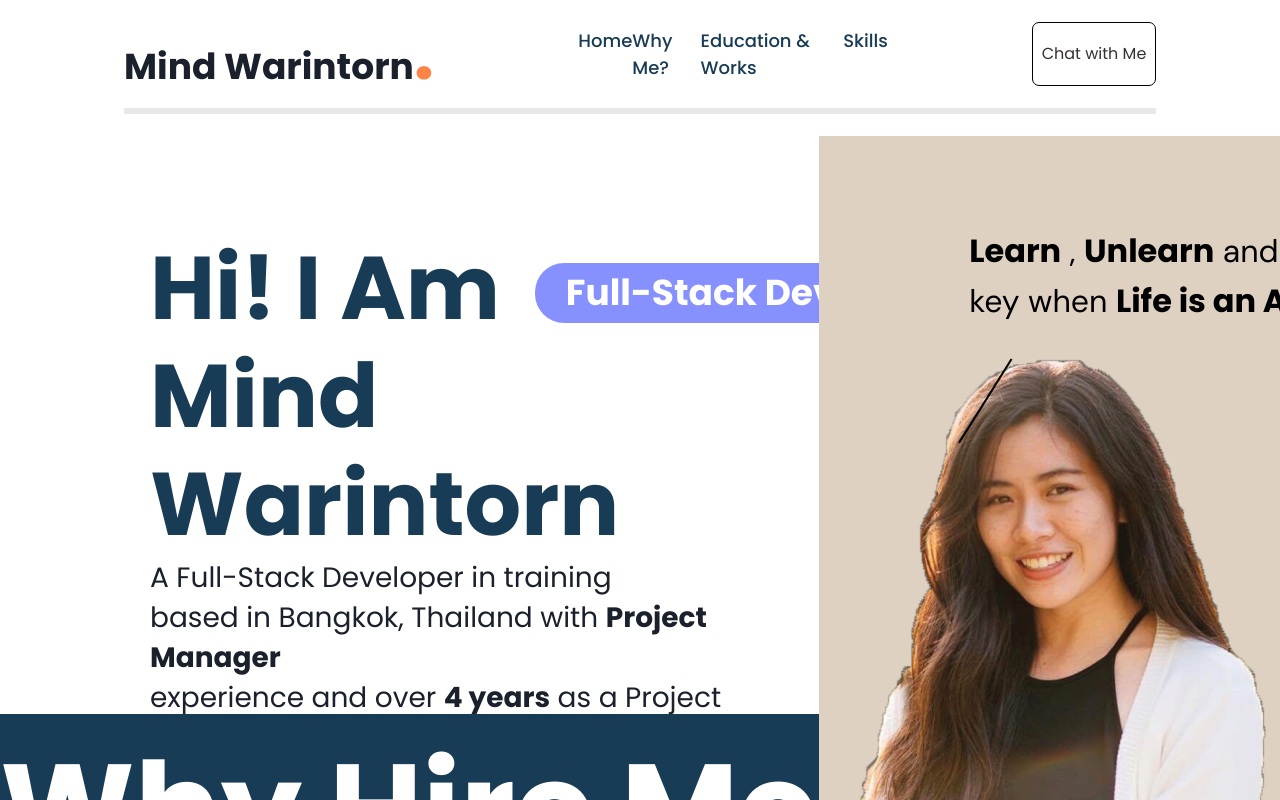
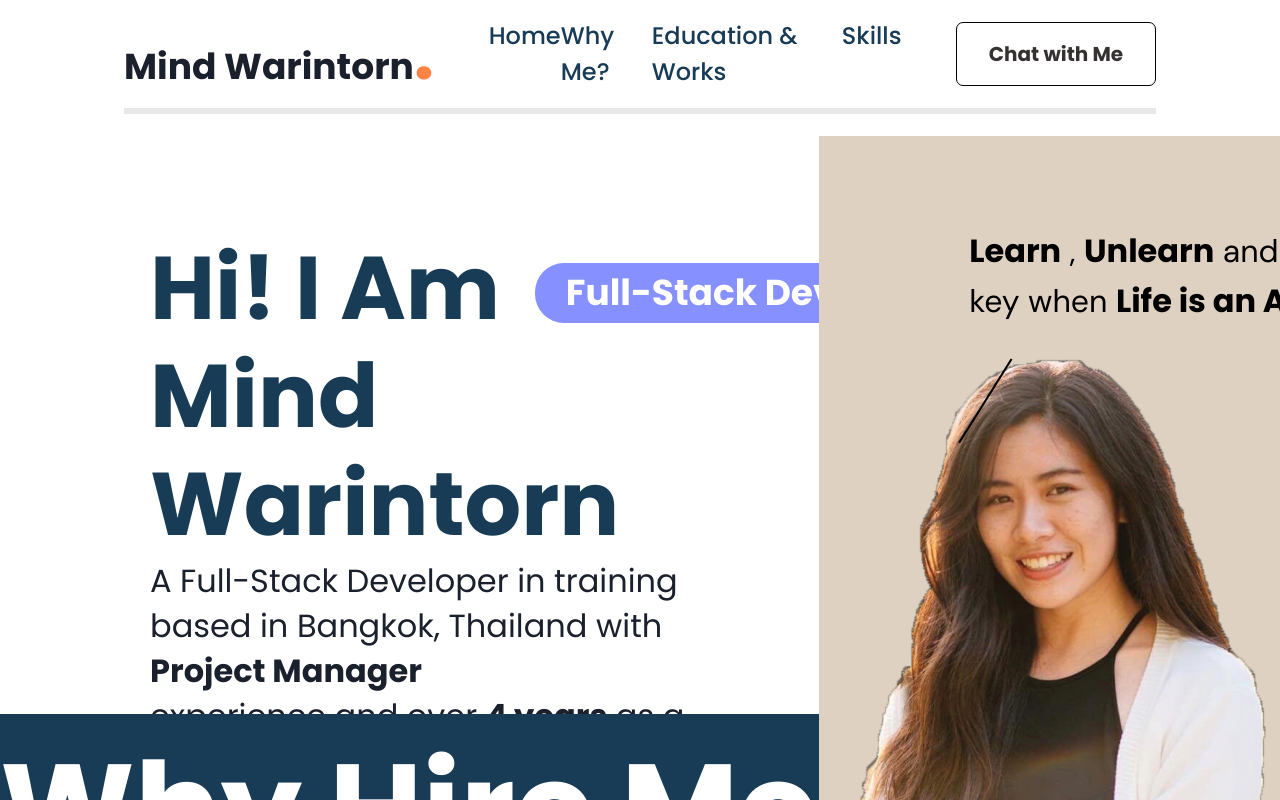
Before and after one commit to mydjolie/my-portfolio, a React (Create React App) app: page / in a window 1280 px wide. Shown: the top 800 px of the page. Built offline with nearby package versions, Linux system fonts and the light colour scheme.

Commit message:
fix(home):add pseudo class

```diff
--- a/src/App.css
+++ b/src/App.css
@@ -19,24 +19,44 @@
 }
 
 .navbar-link {
-  width: 30%;
+  width: 40%;
   display: flex;
   flex-direction: row;
-  /* align-items: center; */
   justify-content: space-between;
-  font-size: 18px;
+  font-size: 1.5rem;
   font-weight: 500;
   color: #183b56;
   text-decoration: none;
 }
 
+.nav-home:hover {
+  text-decoration: underline wavy 2.5px #fe481b;
+}
+.nav-why:hover {
+  text-decoration: underline wavy 2.5px #fe481b;
+}
+.nav-ed:hover {
+  text-decoration: underline wavy 2.5px #fe481b;
+}
+.nav-skills:hover {
+  text-decoration: underline wavy 2.5px #fe481b;
+}
+
 .btn-chat-with-me {
   height: 64px;
-  width: 124px;
-  font-size: 1em;
+  width: 200px;
+  font-size: 1.25em;
+  font-weight: 700;
   color: #363131;
   border-radius: 7px;
   border: solid 1px #000000;
+}
+
+.btn-chat-with-me:hover {
+  background-color: #ff7c5b;
+  color: #ffffff;
+  border: 3px solid #ff7c5b;
+  border-radius: 7px;
 }
 
 .cover {
@@ -45,6 +65,9 @@
   align-items: center;
   justify-content: space-between;
   height: 100%;
+}
+.cover button:hover {
+  background-color: #ff7c5b;
 }
 
 .left-main {
@@ -62,7 +85,6 @@
   display: flex;
   flex-direction: column;
   justify-content: space-between;
-  /* align-items: start; */
 }
 .hire-me {
   height: 90px;
@@ -89,6 +111,10 @@
   border: 2px solid #ff9b70;
   border-radius: 10px;
 }
+.CV-download:hover {
+  color: #ffffff;
+}
+
 #logos {
   display: flex;
   flex-direction: row;
@@ -111,7 +137,6 @@
 }
 
 .why-hire {
-  /* margin-top: 50px; */
   width: 107%;
   height: 347px;
   background: #183b56;
@@ -119,7 +144,6 @@
   font-family: Poppins;
   font-weight: 700;
   font-size: 8rem;
-  /* text-align: center; */
   display: flex;
   flex-direction: row;
   justify-content: center;
--- a/src/components/home.js
+++ b/src/components/home.js
@@ -33,10 +33,10 @@ function Home() {
           </p>
         </div>
         <div className="navbar-link">
-          <p>Home</p>
-          <p>Why Me?</p>
-          <p>Education & Works</p>
-          <p>Skills</p>
+          <p className="nav-home">Home</p>
+          <p className="nav-why">Why Me?</p>
+          <p className="nav-ed">Education & Works</p>
+          <p className="nav-skills">Skills</p>
         </div>
 
         <button className="btn-chat-with-me">Chat with Me</button>
@@ -100,9 +100,10 @@ function Home() {
               css={css`
                 font-style: normal;
                 font-weight: 400;
-                font-size: 1.75em;
-                line-height: 40px;
+                font-size: 2em;
+                line-height: 45px;
                 margin-left: 150px;
+                margin-bottom: 50px;
               `}
             >
               A Full-Stack Developer in training <br /> based in Bangkok,
@@ -116,8 +117,16 @@ function Home() {
                 margin-left: 150px;
               `}
             >
-              <button className="hire-me">Hire Me</button>
-              <button className="CV-download">Download CV</button>
+              <a href="mailto:myddontmind@gmail.com">
+                <button className="hire-me">Hire Me</button>
+              </a>
+
+              <a
+                href="https://drive.google.com/file/d/1V0r3qcqzlXB7XWhzVoR6x6VWPaHKi-Vh/view?usp=sharing"
+                target="blank"
+              >
+                <button className="CV-download">Download CV</button>
+              </a>
             </div>
             <div
               className="follow-me"
@@ -127,7 +136,7 @@ function Home() {
             >
               <p>Follow me :</p>
               <div id="logos">
-                <a href="https://www.facebook.com/myddontmind">
+                <a href="https://www.facebook.com/myddontmind" target="blank">
                   <img
                     css={css`
                       height: 100px;
@@ -138,7 +147,7 @@ function Home() {
                     alt="facebook-logo"
                   />
                 </a>
-                <a href="https://github.com/mydjolie">
+                <a href="https://github.com/mydjolie" target="blank">
                   <img
                     css={css`
                       height: 76px;
@@ -149,18 +158,21 @@ function Home() {
                     alt="github-logo"
                   />
                 </a>
-                <a href="https://www.linkedin.com/in/warintorn-sathirasrindh-519348152/">
+                <a
+                  href="https://www.linkedin.com/in/warintorn-sathirasrindh-519348152/"
+                  target="blank"
+                >
                   <img
                     css={css`
                       height: 76px;
                       width: 90px;
-                      margin-right: 45px;
+                      margin-right: 35px;
                     `}
                     src="img/LI-in-bug.png"
                     alt="linkedin-logo"
                   />
                 </a>
-                <a href="https://www.instagram.com/mydjolie_/">
+                <a href="https://www.instagram.com/mydjolie_/" target="blank">
                   <img
                     css={css`
                       height: 120px;
```
